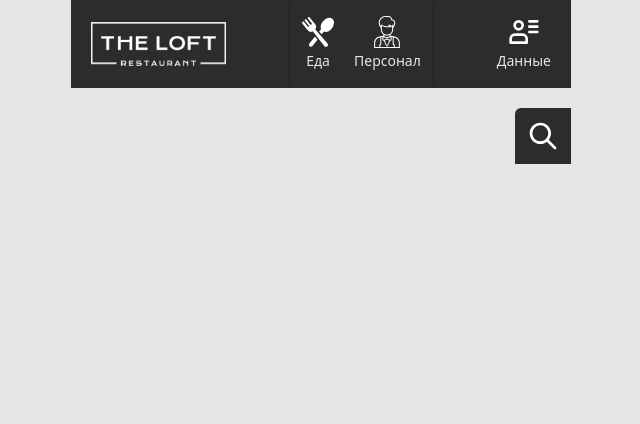
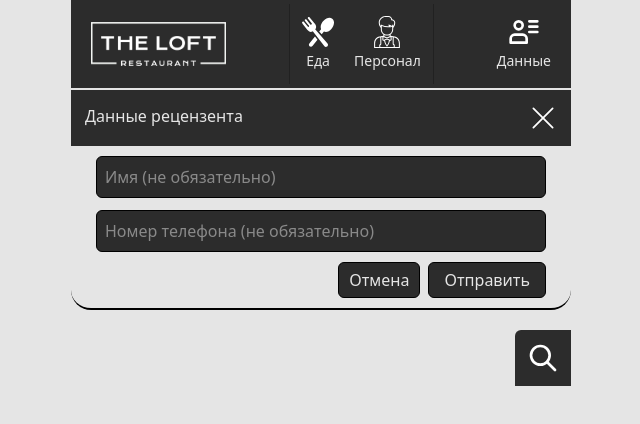
Before and after one commit to devcraft-dc/the_loft_reviews, a React (Vite) app: page / in a window 1280 px wide. Both pictures are taken after a click on the button "Данные". Shown: the top 424 px of the page, without its empty margins (319-959 px from the left). Built offline with nearby package versions, Linux system fonts and the light colour scheme.

Commit message:
linked userinfo to data button & set up userinfo adaptive design

```diff
--- a/src/components/Header.jsx
+++ b/src/components/Header.jsx
@@ -1,9 +1,15 @@
+import { useState } from 'react';
+import { UserInfo } from './UserInfo';
 import food_icon from '../assets/food.svg';
 import staff_icon from '../assets/staff.svg';
 import userinfo_icon from '../assets/userinfo.svg';
 import white_logo from '../assets/white_logo.png';
 
-export const Header = () => (
+export const Header = () => {
+  const [showUserinfo, setShowUserinfo] = useState(false);
+
+  return (
+    <>
       <header className="bg-main-black flex justify-between items-center h-[5.5rem] max-sm:h-[4.75rem] text-secondary-white px-5">
         <img
           className="w-15 h-11 max-md:w-13 max-md:h-8 max-sm:w-13 max-sm:h-7"
@@ -34,7 +40,7 @@ export const Header = () => (
           </button>
         </div>
 
-    <button>
+        <button onClick={() => setShowUserinfo(!showUserinfo)}>
           <img
             className="w-8 mx-auto max-md:w-7 max-sm:w-6"
             src={userinfo_icon}
@@ -45,4 +51,7 @@ export const Header = () => (
           </span>
         </button>
       </header>
+      {showUserinfo && <UserInfo setShowUserinfo={setShowUserinfo} />}
+    </>
   );
+};
--- a/src/components/UserInfo.jsx
+++ b/src/components/UserInfo.jsx
@@ -1,40 +1,57 @@
+import { useState } from 'react';
 import close_button from '../assets/close_button.svg';
 
-export const UserInfo = () => (
-  <div className="w-[100%] border-b-[2px] border-black mt-[2px] rounded-b-[20px]">
-    <div className="w-[100%] flex justify-between p-3.5 mb-[10px] bg-main-black text-secondary-white">
-      <h3 className="w-[70%]">Данные рецензента</h3>
-      <button className="">
-        <img src={close_button} alt="" />
+export const UserInfo = ({ setShowUserinfo }) => {
+  const [name, setName] = useState('');
+  const [phone, setPhone] = useState('');
+
+  return (
+    <div className="w-full border-b-[2px] border-black mt-[2px] rounded-b-[20px]">
+      <div className="w-full flex justify-between p-3.5 mb-[10px] bg-main-black text-secondary-white">
+        <h3 className="w-[70%] max-sm:text-sm">Данные рецензента</h3>
+        <button onClick={() => setShowUserinfo(false)}>
+          <img
+            className="w-7 max-md:w-6 max-sm:w-5"
+            src={close_button}
+            alt=""
+          />
         </button>
       </div>
       <form className="text-center flex flex-col gap-3">
         <div>
           <input
-          className="text-lg max-sm:text-base  w-[90%] text-secondary-white border-[1px]
-          border-black bg-main-black placeholder:text-secondary-white rounded-md p-2"
+            className="text-md max-md:text-sm max-sm:text-xs w-[90%] text-secondary-white border-[1px]
+          border-black bg-main-black placeholder:text-secondary-white placeholder:opacity-50 rounded-md p-2"
             type="text"
             name="name"
             placeholder="Имя (не обязательно)"
+            value={name}
+            onChange={(e) => setName(e.target.value)}
           />
         </div>
         <div>
           <input
-          className="text-lg max-sm:text-base w-[90%] text-secondary-white border-[1px]
-          border-black bg-main-black placeholder:text-secondary-white  mb-[10px] rounded-md p-2"
+            className="text-md max-md:text-sm max-sm:text-xs w-[90%] text-secondary-white border-[1px]
+          border-black bg-main-black placeholder:text-secondary-white placeholder:opacity-50 mb-[10px] rounded-md p-2"
             type=""
             name="phone"
             placeholder="Номер телефона (не обязательно)"
+            value={phone}
+            onChange={(e) => setPhone(e.target.value)}
           />
         </div>
       </form>
-    <div className="w-[90%] flex justify-end max-md:justify-center gap-4 mb-[10px] m-auto">
-      <button className="text-lg max-sm:text-sm border bg-main-black text-secondary-white border-black rounded-md py-[5px] px-[10px]">
+      <div className="w-[90%] flex justify-end max-md:justify-center gap-2 mb-[10px] m-auto">
+        <button
+          onClick={() => setShowUserinfo(false)}
+          className="text-md max-md:text-sm max-sm:text-xs border bg-main-black text-secondary-white border-black rounded-md py-[5px] px-[10px]"
+        >
           Отмена
         </button>
-      <button className="text-lg max-sm:text-sm border bg-main-black text-secondary-white border-black rounded-md py-[5px] px-[15px]">
+        <button className="text-md max-md:text-sm max-sm:text-xs border bg-main-black text-secondary-white border-black rounded-md py-[5px] px-[15px]">
           Отправить
         </button>
       </div>
     </div>
   );
+};
```
Also changed, not shown: 1 other file (tests, documents, lock files or other folders). Lines whose indentation alone changed are shown as unchanged.
